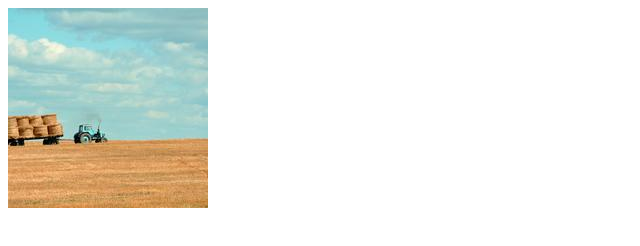
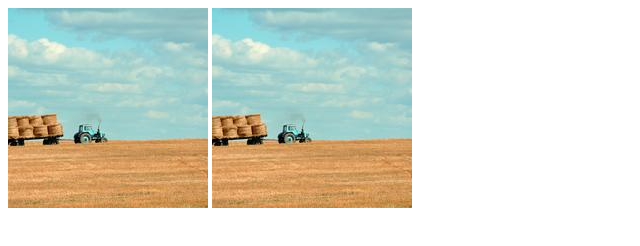
Before and after one commit to martinchloe/test-3, a plain HTML site: page index.html in a window 1280 px wide. Shown: the whole page, without its empty margins (0-640 px from the left). Drawn offline with Linux system fonts and the light colour scheme.

Commit message:
nouvelle image

```diff
--- a/index.html
+++ b/index.html
@@ -8,5 +8,6 @@
 </head>
 <body>
     <img src="img/tracteur.jpg" alt="">
+    <img src="img/tracteur.jpg" alt="">
 </body>
 </html>
```
